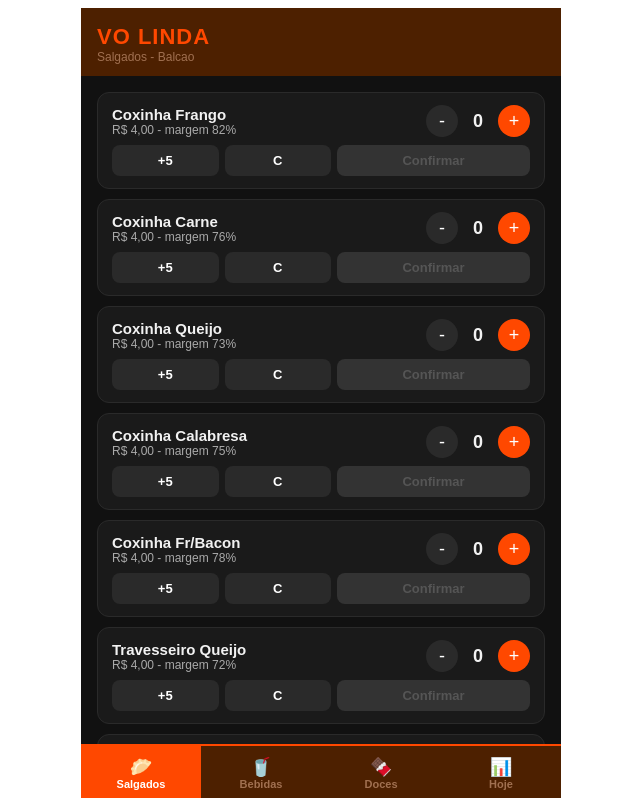
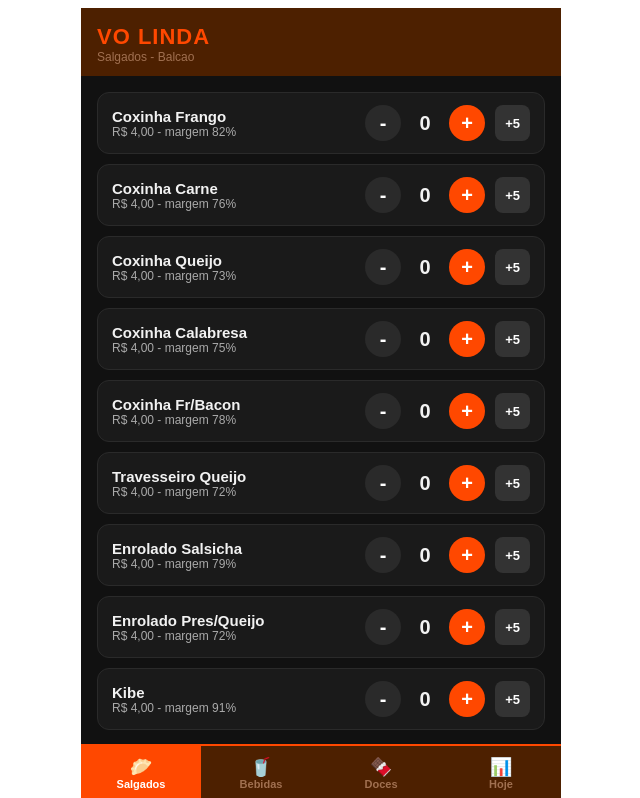
Before and after one commit to VoLindaSalgados/vo-linda, a React (Vite) app: page / in a window 1280 px wide. Shown: the top 798 px of the page, without its empty margins (319-959 px from the left). Built offline with nearby package versions, Linux system fonts and the light colour scheme; the HTML template or start-up script is replaced by a standard one; a web font is replaced by a local one.

Commit message:
Update app.jsx

```diff
--- a/src/app.jsx
+++ b/src/app.jsx
@@ -1,6 +1,5 @@
 import { useState } from "react";
 
-// Fonte da identidade visual
 const _fontLink = document.createElement("link");
 _fontLink.rel = "stylesheet";
 _fontLink.href = "https://fonts.googleapis.com/css2?family=Asap+Condensed:wght@700;900&display=swap";
@@ -9,7 +8,7 @@ document.head.appendChild(_fontLink);
 const SCRIPT_URL =
 "https://script.google.com/macros/s/AKfycby4Na_66YM7RghIhARzcw1hAdhWRU73b-zoK8l0dEuwk173JOcfW11pdiihtKF_jWED/exec";
 
-const COR  = { laranja: "#FF4800", marrom: "#4D2000", fundo: "#111", card: "#1a1a1a", texto: "#F2F2F2", sub: "#aaa" };
+const COR = { laranja: "#FF4800", marrom: "#4D2000", fundo: "#111", card: "#1a1a1a", texto: "#F2F2F2", sub: "#aaa" };
 const FONT = "'Asap Condensed', sans-serif";
 
 const SALGADOS = [
@@ -25,34 +24,42 @@ const SALGADOS = [
 ];
 
 const BEBIDAS = [
-{ id: "suco_maquina", nome: "Suco Maquina",     preco: 2.00,  cmv: 0.80 },
-{ id: "agua_sg",      nome: "Agua s/ Gas",       preco: 3.50,  cmv: 0.98 },
-{ id: "agua_cg",      nome: "Agua c/ Gas",       preco: 3.50,  cmv: 1.15 },
-{ id: "coca_200",     nome: "Coca 200ml",         preco: 4.50,  cmv: 1.63 },
-{ id: "coca_350",     nome: "Coca 350ml",         preco: 7.00,  cmv: 3.32 },
-{ id: "coca_ks",      nome: "Coca KS 250ml",      preco: 6.00,  cmv: 3.32 },
-{ id: "coca_2l",      nome: "Coca 2L",            preco: 18.00, cmv: 9.80 },
-{ id: "fanta_200",    nome: "Fanta 200ml",        preco: 4.50,  cmv: 1.51 },
-{ id: "fanta_2l",     nome: "Fanta 2L",           preco: 18.00, cmv: 8.02 },
-{ id: "sprite_200",   nome: "Sprite 200ml",       preco: 4.50,  cmv: 1.51 },
-{ id: "guarana_350",  nome: "Guarana 350ml",      preco: 7.00,  cmv: 3.33 },
-{ id: "guarana_2l",   nome: "Guarana 2L",         preco: 18.00, cmv: 7.99 },
-{ id: "ouro_250",     nome: "Ouro Verde 250ml",   preco: 4.00,  cmv: 1.63 },
-{ id: "ouro_2l",      nome: "Ouro Verde 2L",      preco: 12.00, cmv: 5.50 },
+  { id: "suco_maquina", nome: "Suco Maquina",    preco: 2.00,  cmv: 0.80 },
+  { id: "agua_sg",      nome: "Agua s/ Gas",      preco: 3.50,  cmv: 0.98 },
+  { id: "agua_cg",      nome: "Agua c/ Gas",      preco: 3.50,  cmv: 1.15 },
+  { id: "coca_200",     nome: "Coca 200ml",        preco: 4.50,  cmv: 1.63 },
+  { id: "coca_350",     nome: "Coca 350ml",        preco: 7.00,  cmv: 3.32 },
+  { id: "coca_ks",      nome: "Coca KS 250ml",     preco: 6.00,  cmv: 3.32 },
+  { id: "coca_2l",      nome: "Coca 2L",           preco: 18.00, cmv: 9.80 },
+  { id: "fanta_200",    nome: "Fanta 200ml",       preco: 4.50,  cmv: 1.51 },
+  { id: "fanta_2l",     nome: "Fanta 2L",          preco: 18.00, cmv: 8.02 },
+  { id: "sprite_200",   nome: "Sprite 200ml",      preco: 4.50,  cmv: 1.51 },
+  { id: "guarana_350",  nome: "Guarana 350ml",     preco: 7.00,  cmv: 3.33 },
+  { id: "guarana_2l",   nome: "Guarana 2L",        preco: 18.00, cmv: 7.99 },
+  { id: "ouro_250",     nome: "Ouro Verde 250ml",  preco: 4.00,  cmv: 1.63 },
+  { id: "ouro_2l",      nome: "Ouro Verde 2L",     preco: 12.00, cmv: 5.50 },
 ];
 
 const DOCES = [
-{ id: "brig_unit",  nome: "Brigadeiro",    preco: 2.00,  cmv: 0.22 },
-{ id: "ninho_unit", nome: "Ninho",         preco: 2.00,  cmv: 0.20 },
-{ id: "casad_unit", nome: "Casadinho",     preco: 2.00,  cmv: 0.19 },
-{ id: "prest_unit", nome: "Prestigio",     preco: 2.00,  cmv: 0.20 },
-{ id: "beij_unit",  nome: "Beijinho",      preco: 2.00,  cmv: 0.19 },
-{ id: "kit6",       nome: "Kit 6 Doces",   preco: 10.00, cmv: 1.19 },
-{ id: "kit15",      nome: "Kit 15 Doces",  preco: 25.00, cmv: 2.97 },
-{ id: "halls",      nome: "Halls",         preco: 2.50,  cmv: 1.22 },
-{ id: "trident",    nome: "Trident",       preco: 3.00,  cmv: 1.82 },
-{ id: "pao_mel",    nome: "Pao de Mel",    preco: 10.00, cmv: 4.30 },
+  { id: "brig_unit",  nome: "Brigadeiro",   preco: 2.00,  cmv: 0.22 },
+  { id: "ninho_unit", nome: "Ninho",        preco: 2.00,  cmv: 0.20 },
+  { id: "casad_unit", nome: "Casadinho",    preco: 2.00,  cmv: 0.19 },
+  { id: "prest_unit", nome: "Prestigio",    preco: 2.00,  cmv: 0.20 },
+  { id: "beij_unit",  nome: "Beijinho",     preco: 2.00,  cmv: 0.19 },
+  { id: "kit6",       nome: "Kit 6 Doces",  preco: 10.00, cmv: 1.19 },
+  { id: "kit15",      nome: "Kit 15 Doces", preco: 25.00, cmv: 2.97 },
+  { id: "halls",      nome: "Halls",        preco: 2.50,  cmv: 1.22 },
+  { id: "trident",    nome: "Trident",      preco: 3.00,  cmv: 1.82 },
+  { id: "pao_mel",    nome: "Pao de Mel",   preco: 10.00, cmv: 4.30 },
 ];
+
+const TODOS = [...SALGADOS, ...BEBIDAS, ...DOCES];
+
+function tipoDoItem(id) {
+  if (SALGADOS.find(s => s.id === id)) return "salgado";
+  if (BEBIDAS.find(b => b.id === id)) return "bebida";
+  return "doce";
+}
 
 function fmt(v) { return "R$ " + v.toFixed(2).replace(".", ","); }
 
@@ -67,6 +74,13 @@ async function enviarParaSheets(payload) {
   } catch (e) { console.error("Sheets error", e); }
 }
 
+function btnCircle(bg) {
+  return { width: 36, height: 36, borderRadius: "50%", background: bg, color: "#fff", border: "none", fontSize: 20, cursor: "pointer", display: "flex", alignItems: "center", justifyContent: "center", fontWeight: 700 };
+}
+
+// ============================================================
+// ABA HOJE
+// ============================================================
 function AbaHoje({ vendas, onFechar }) {
   const [fechado, setFechado] = useState(false);
   const totalVendas = vendas.reduce((s, v) => s + (v.consumo ? 0 : v.total), 0);
@@ -123,13 +137,9 @@ function AbaHoje({ vendas, onFechar }) {
   );
 }
 
-function btnCircle(bg) {
-  return { width: 32, height: 32, borderRadius: "50%", background: bg, color: "#fff", border: "none", fontSize: 18, cursor: "pointer", display: "flex", alignItems: "center", justifyContent: "center" };
-}
-function btnFlat(bg) {
-  return { padding: "8px 10px", borderRadius: 8, background: bg, color: "#fff", border: "none", fontSize: 13, cursor: "pointer", fontWeight: 600 };
-}
-
+// ============================================================
+// APP PRINCIPAL
+// ============================================================
 const ABAS = [
   { id: "salgados", emoji: "🥟", label: "Salgados" },
   { id: "bebidas",  emoji: "🥤", label: "Bebidas"  },
@@ -140,18 +150,83 @@ const ABAS = [
 export default function App() {
   const [aba, setAba] = useState("salgados");
   const [vendas, setVendas] = useState([]);
+  const [carrinho, setCarrinho] = useState({}); // { id: qtd }
+  const [confirmando, setConfirmando] = useState(false);
+  const [ok, setOk] = useState(false);
+
+  const totalItens = Object.values(carrinho).reduce((s, q) => s + q, 0);
+  const totalValor = Object.entries(carrinho).reduce((s, [id, qtd]) => {
+    const item = TODOS.find(i => i.id === id);
+    return s + (item ? item.preco * qtd : 0);
+  }, 0);
+
+  function setQtd(id, qtd) {
+    setCarrinho(prev => {
+      const next = { ...prev };
+      if (qtd <= 0) delete next[id];
+      else next[id] = qtd;
+      return next;
+    });
+  }
+
+  async function confirmarPedido() {
+    if (totalItens === 0 || confirmando) return;
+    setConfirmando(true);
+    const itensCarrinho = Object.entries(carrinho);
+    for (const [id, qtd] of itensCarrinho) {
+      const item = TODOS.find(i => i.id === id);
+      if (!item) continue;
+      const tipo = tipoDoItem(id);
+      const payload = { tipo, sabor: item.nome, quantidade: qtd, preco_unit: item.preco, total: qtd * item.preco, cmv_total: qtd * item.cmv, consumo: false };
+      await enviarParaSheets(payload);
+      setVendas(prev => [...prev, payload]);
+    }
+    setCarrinho({});
+    setOk(true);
+    setConfirmando(false);
+    setTimeout(() => { setOk(false); setAba("salgados"); }, 1200);
+  }
+
+  const abaAtual = aba;
+  const itensDaAba = abaAtual === "salgados" ? SALGADOS : abaAtual === "bebidas" ? BEBIDAS : DOCES;
+
   return (
-    <div style={{ background: COR.fundo, minHeight: "100vh", maxWidth: 480, margin: "0 auto", fontFamily: FONT, paddingBottom: 80 }}>
+    <div style={{ background: COR.fundo, minHeight: "100vh", maxWidth: 480, margin: "0 auto", fontFamily: FONT, paddingBottom: totalItens > 0 ? 130 : 80 }}>
+      {/* HEADER */}
       <div style={{ background: COR.marrom, padding: "16px 16px 12px", position: "sticky", top: 0, zIndex: 10 }}>
         <div style={{ color: COR.laranja, fontWeight: 900, fontSize: 22, letterSpacing: 1 }}>VO LINDA</div>
         <div style={{ color: "#a07050", fontSize: 12 }}>Salgados - Balcao</div>
       </div>
+
+      {/* CONTEUDO */}
       <div style={{ padding: "16px" }}>
-        {aba === "salgados" && SALGADOS.map(s => <ContadorComVenda key={s.id} item={s} tipo="salgado" onVenda={v => setVendas(prev => [...prev, v])} />)}
-        {aba === "bebidas"  && BEBIDAS.map(b  => <ContadorComVenda key={b.id} item={b} tipo="bebida"  onVenda={v => setVendas(prev => [...prev, v])} />)}
-        {aba === "doces"    && DOCES.map(d    => <ContadorComVenda key={d.id} item={d} tipo="doce"    onVenda={v => setVendas(prev => [...prev, v])} />)}
-        {aba === "hoje"     && <AbaHoje vendas={vendas} onFechar={() => setVendas([])} />}
+        {aba !== "hoje" && itensDaAba.map(item => (
+          <ItemCard
+            key={item.id}
+            item={item}
+            qtd={carrinho[item.id] || 0}
+            isSalgado={aba === "salgados"}
+            onChange={qtd => setQtd(item.id, qtd)}
+          />
+        ))}
+        {aba === "hoje" && <AbaHoje vendas={vendas} onFechar={() => setVendas([])} />}
       </div>
+
+      {/* BOTAO CONFIRMAR PEDIDO (flutuante) */}
+      {totalItens > 0 && aba !== "hoje" && (
+        <div style={{ position: "fixed", bottom: 64, left: "50%", transform: "translateX(-50%)", width: "100%", maxWidth: 480, padding: "0 16px", zIndex: 20 }}>
+          <button
+            onClick={confirmarPedido}
+            disabled={confirmando}
+            style={{ width: "100%", padding: "15px", background: ok ? "#2a7a2a" : COR.laranja, color: "#fff", border: "none", borderRadius: 12, fontWeight: 900, fontSize: 16, cursor: "pointer", display: "flex", justifyContent: "space-between", alignItems: "center", boxShadow: "0 4px 20px rgba(255,72,0,0.4)" }}
+          >
+            <span>{ok ? "Salvo!" : `${totalItens} ${totalItens === 1 ? "item" : "itens"}`}</span>
+            <span>{ok ? "Proximo cliente" : `Confirmar Pedido - ${fmt(totalValor)}`}</span>
+          </button>
+        </div>
+      )}
+
+      {/* NAV */}
       <div style={{ position: "fixed", bottom: 0, left: "50%", transform: "translateX(-50%)", width: "100%", maxWidth: 480, background: COR.marrom, display: "flex", borderTop: `2px solid ${COR.laranja}` }}>
         {ABAS.map(a => (
           <button key={a.id} onClick={() => setAba(a.id)} style={{ flex: 1, padding: "10px 0", border: "none", cursor: "pointer", background: aba === a.id ? COR.laranja : "transparent", color: aba === a.id ? "#fff" : "#a07050", fontSize: 11, fontWeight: 700 }}>
@@ -164,50 +239,26 @@ export default function App() {
   );
 }
 
-function ContadorComVenda({ item, tipo, onVenda }) {
-  const [qtd, setQtd] = useState(0);
-  const [ok, setOk]   = useState(false);
-  const [cons, setCons] = useState(false);
-
-  async function confirmar() {
-    if (qtd === 0) return;
-    const payload = { tipo, sabor: item.nome, quantidade: qtd, preco_unit: item.preco, total: qtd * item.preco, cmv_total: qtd * item.cmv, consumo: false };
-    await enviarParaSheets(payload);
-    onVenda(payload);
-    setOk(true);
-    setTimeout(() => { setOk(false); setQtd(0); }, 1500);
-  }
-
-  async function consumoInterno() {
-    if (qtd === 0) return;
-    const payload = { tipo, sabor: item.nome, quantidade: qtd, preco_unit: 0, total: 0, cmv_total: qtd * item.cmv, consumo: true };
-    await enviarParaSheets(payload);
-    onVenda(payload);
-    setCons(true);
-    setTimeout(() => { setCons(false); setQtd(0); }, 1500);
-  }
-
+// ============================================================
+// ITEM CARD — só + e - , sem confirmar individual
+// ============================================================
+function ItemCard({ item, qtd, isSalgado, onChange }) {
   const margem = Math.round(((item.preco - item.cmv) / item.preco) * 100);
-
   return (
     <div style={{ background: COR.card, border: `1px solid ${qtd > 0 ? COR.laranja : "#2a2a2a"}`, borderRadius: 12, padding: "12px 14px", marginBottom: 10 }}>
-      <div style={{ display: "flex", justifyContent: "space-between", alignItems: "center", marginBottom: 8 }}>
+      <div style={{ display: "flex", justifyContent: "space-between", alignItems: "center" }}>
         <div>
           <div style={{ color: COR.texto, fontWeight: 700, fontSize: 15 }}>{item.nome}</div>
           <div style={{ color: COR.sub, fontSize: 12 }}>{fmt(item.preco)} - margem {margem}%</div>
         </div>
-        <div style={{ display: "flex", alignItems: "center", gap: 8 }}>
-          <button onClick={() => setQtd(q => Math.max(0, q - 1))} style={btnCircle("#2a2a2a")}>-</button>
-          <span style={{ color: COR.texto, fontWeight: 700, fontSize: 18, minWidth: 24, textAlign: "center" }}>{qtd}</span>
-          <button onClick={() => setQtd(q => q + 1)} style={btnCircle(COR.laranja)}>+</button>
+        <div style={{ display: "flex", alignItems: "center", gap: 10 }}>
+          <button onClick={() => onChange(qtd - 1)} style={btnCircle("#2a2a2a")}>-</button>
+          <span style={{ color: qtd > 0 ? COR.laranja : COR.texto, fontWeight: 900, fontSize: 20, minWidth: 28, textAlign: "center" }}>{qtd}</span>
+          <button onClick={() => onChange(qtd + 1)} style={btnCircle(COR.laranja)}>+</button>
+          {isSalgado && (
+            <button onClick={() => onChange(qtd + 5)} style={{ ...btnCircle("#333"), width: "auto", borderRadius: 8, padding: "0 10px", fontSize: 13 }}>+5</button>
+          )}
         </div>
-      </div>
-      <div style={{ display: "flex", gap: 6 }}>
-        {tipo === "salgado" && <button onClick={() => setQtd(q => q + 5)} style={{ ...btnFlat("#2a2a2a"), flex: 1 }}>+5</button>}
-        <button onClick={consumoInterno} style={{ ...btnFlat("#2a2a2a"), flex: 1 }}>{cons ? "Consumo" : "C"}</button>
-        <button onClick={confirmar} disabled={qtd === 0} style={{ ...btnFlat(qtd > 0 ? COR.laranja : "#333"), flex: 2, color: qtd > 0 ? "#fff" : "#555" }}>
-          {ok ? "Salvo!" : qtd > 0 ? `Confirmar - ${fmt(qtd * item.preco)}` : "Confirmar"}
-        </button>
       </div>
     </div>
   );
```
Lines whose indentation alone changed are shown as unchanged.
